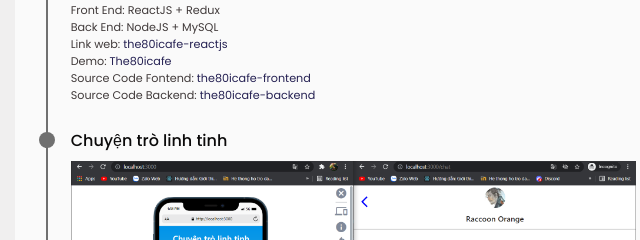
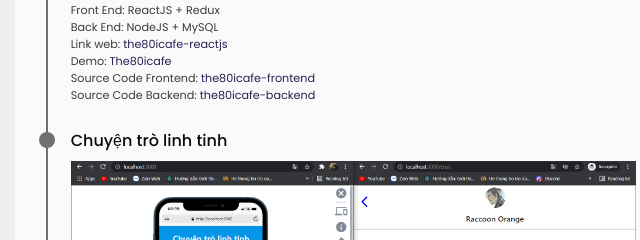
Before and after one commit to anhkhoa0509/CV_NguyenLeAnhKhoa, a plain HTML site: page index.html in a window 1280 px wide. Shown: the part 465-705 px from the top of the page, 464-1104 px from the left. Drawn offline with Linux system fonts and the light colour scheme.

Commit message:
Update index.html

```diff
--- a/index.html
+++ b/index.html
@@ -205,7 +205,7 @@
                                             href="https://drive.google.com/file/d/1z7cvW_mBKtKB8MiOIWQ_J-ncR4O8ZGtf/view?usp=sharing">
                                             The80icafe</a>
                                     </p>
-                                    <p>Source Code Fontend: <a href="https://github.com/anhkhoa0509/the80icafe-frontend"
+                                    <p>Source Code Frontend: <a href="https://github.com/anhkhoa0509/the80icafe-frontend"
                                             class="">the80icafe-frontend</a></p>
                                     <p> Source Code Backend: <a href="https://github.com/anhkhoa0509/the80icafe-backend"
                                             class="">the80icafe-backend</a></p>
```
